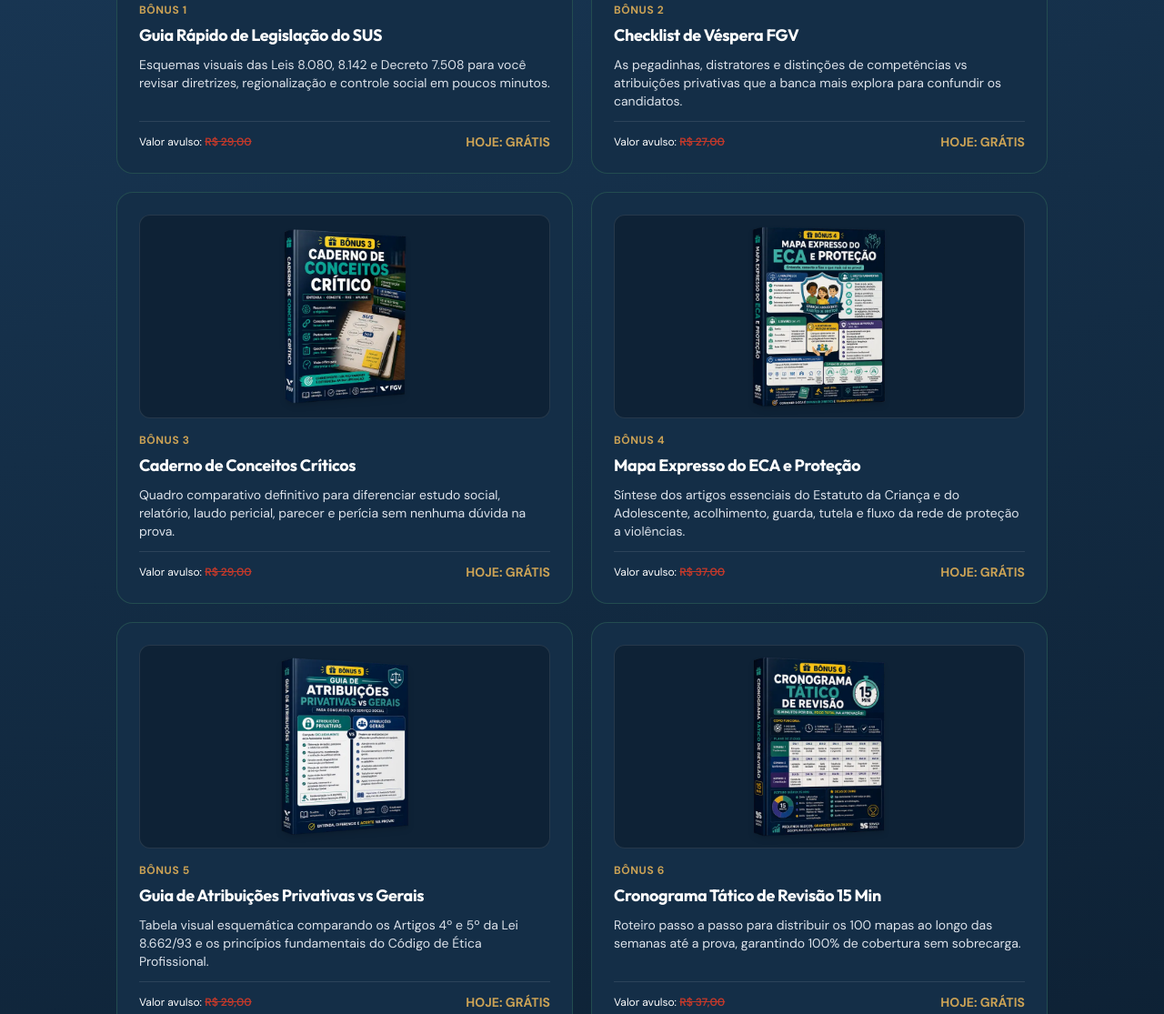
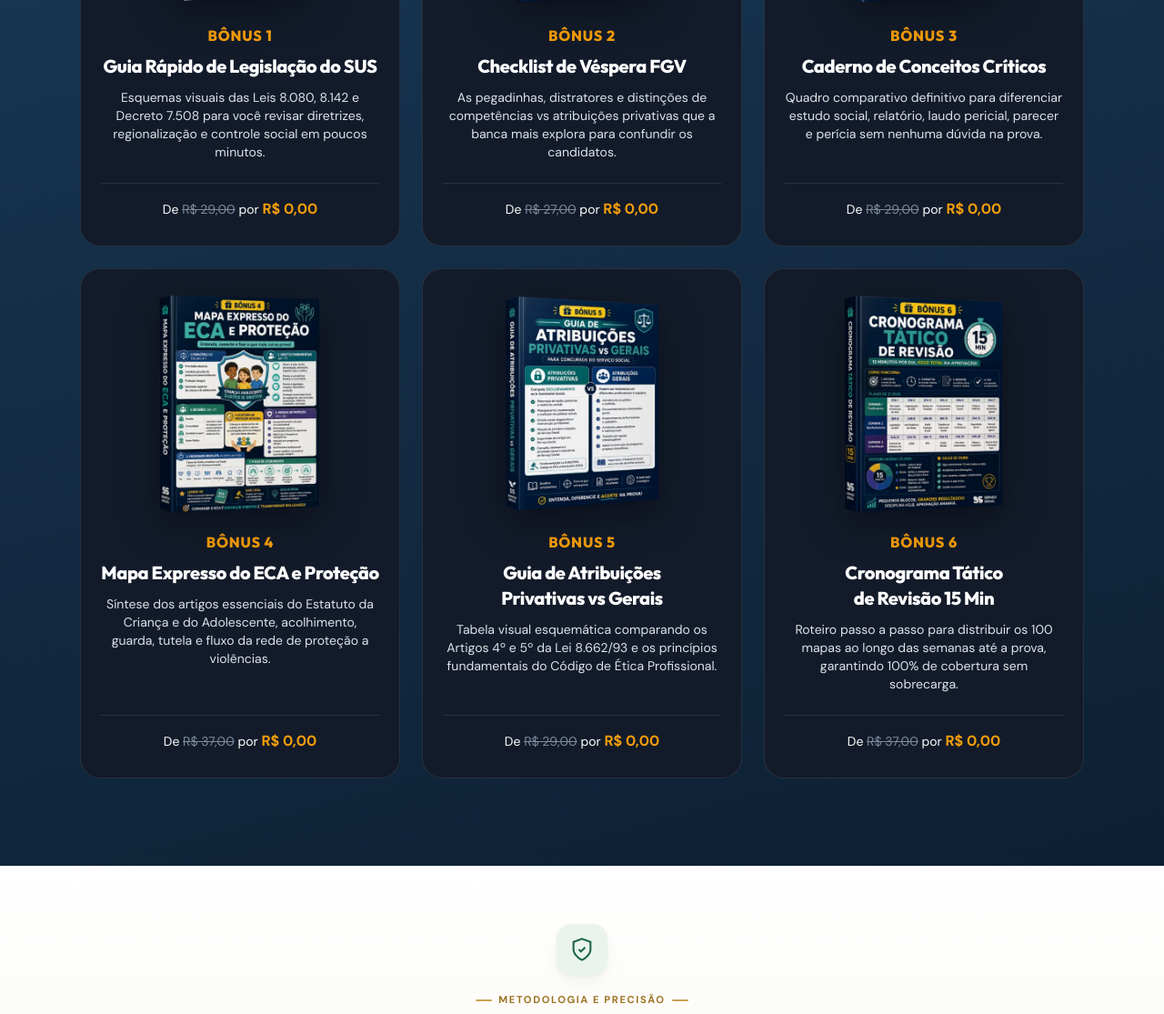
Before and after one commit to lostheus/pv-assistente-social, a plain HTML site: page index.html in a window 1280 px wide. Shown: the part 6119-7234 px from the top of the page at 91% size. Drawn offline with nearby package versions, Linux system fonts and the light colour scheme.

Commit message:
Design: Cards de bonus reformulados no layout centralizado escuro da referencia com capa flutuante e preco em destaque

```diff
--- a/index.html
+++ b/index.html
@@ -361,19 +361,23 @@
       padding: 0;
     }
 
-    /* ESTILOS DE OFERTA E BÔNUS (MODELADOS NA REFERÊNCIA) */
     .bonus-card-ref {
-      background: #142E47;
-      border: 1px solid rgba(79, 164, 107, 0.25);
-      border-radius: 18px;
-      padding: 24px;
+      background: #131B2A;
+      border: 1px solid rgba(255, 255, 255, 0.09);
+      border-radius: 22px;
+      padding: 28px 22px;
       transition: all .25s ease;
+      text-align: center;
+      display: flex;
+      flex-direction: column;
+      align-items: center;
+      justify-content: space-between;
     }
     .bonus-card-ref:hover {
-      transform: translateY(-3px);
-      border-color: rgba(203, 162, 85, 0.5);
-      box-shadow: 0 18px 40px -10px rgba(0, 0, 0, 0.35);
-      background: #173755;
+      transform: translateY(-4px);
+      border-color: rgba(245, 158, 11, 0.45);
+      box-shadow: 0 20px 45px -10px rgba(0, 0, 0, 0.5);
+      background: #172235;
     }
 
     .plan-card-ref {
@@ -936,124 +940,118 @@
         <div class="gold-rule"></div>
       </div>
 
-      <div class="grid md:grid-cols-2 gap-5 max-w-5xl mx-auto reveal">
+      <div class="grid md:grid-cols-2 lg:grid-cols-3 gap-6 max-w-6xl mx-auto reveal">
 
         <!-- Bônus 1 -->
-        <div class="bonus-card-ref flex flex-col justify-between">
-          <div class="h-48 sm:h-56 flex items-center justify-center p-3 bg-navy-900/80 rounded-xl border border-white/10 mb-4">
-            <img src="bonus/bonus-01.webp" alt="Bônus 1: Guia Rápido de Legislação do SUS" class="max-h-full max-w-full object-contain rounded drop-shadow-md" loading="lazy">
-          </div>
-          <div class="flex-1 flex flex-col justify-between">
+        <div class="bonus-card-ref">
+          <div class="h-52 sm:h-60 mb-5 flex items-center justify-center w-full">
+            <img src="bonus/bonus-01.webp" alt="Bônus 1: Guia Rápido de Legislação do SUS" class="max-h-full max-w-full object-contain drop-shadow-[0_12px_22px_rgba(0,0,0,0.4)]" loading="lazy">
+          </div>
+          <div class="w-full flex-1 flex flex-col justify-between items-center">
             <div>
-              <span class="text-gold-400 font-extrabold uppercase text-xs tracking-wider mb-1.5 block">BÔNUS 1</span>
-              <h3 class="text-white font-bold text-base sm:text-lg mb-2">Guia Rápido de Legislação do SUS</h3>
-              <p class="text-ink-200 text-xs sm:text-sm leading-relaxed mb-3">
+              <div class="text-[#F59E0B] font-extrabold text-sm sm:text-base uppercase tracking-wider mb-2 font-display">BÔNUS 1</div>
+              <h3 class="text-white font-extrabold text-lg sm:text-xl leading-snug mb-2.5">Guia Rápido de Legislação do SUS</h3>
+              <p class="text-ink-200 text-xs sm:text-sm leading-relaxed mb-6 font-normal">
                 Esquemas visuais das Leis 8.080, 8.142 e Decreto 7.508 para você revisar diretrizes, regionalização e controle social em poucos minutos.
               </p>
             </div>
-            <div class="text-xs text-ink-300 pt-3 border-t border-white/10 flex items-center justify-between mt-auto">
-              <span>Valor avulso: <del class="text-coral-500 font-semibold">R$ 29,00</del></span>
-              <span class="text-gold-400 font-bold text-sm">HOJE: GRÁTIS</span>
+            <div class="w-full pt-4 border-t border-white/10 text-xs sm:text-sm text-ink-300">
+              De <del class="line-through text-ink-400">R$ 29,00</del> por <strong class="text-[#F59E0B] font-extrabold text-sm sm:text-base">R$ 0,00</strong>
             </div>
           </div>
         </div>
 
         <!-- Bônus 2 -->
-        <div class="bonus-card-ref flex flex-col justify-between">
-          <div class="h-48 sm:h-56 flex items-center justify-center p-3 bg-navy-900/80 rounded-xl border border-white/10 mb-4">
-            <img src="bonus/bonus-02.webp" alt="Bônus 2: Checklist de Véspera FGV" class="max-h-full max-w-full object-contain rounded drop-shadow-md" loading="lazy">
-          </div>
-          <div class="flex-1 flex flex-col justify-between">
+        <div class="bonus-card-ref">
+          <div class="h-52 sm:h-60 mb-5 flex items-center justify-center w-full">
+            <img src="bonus/bonus-02.webp" alt="Bônus 2: Checklist de Véspera FGV" class="max-h-full max-w-full object-contain drop-shadow-[0_12px_22px_rgba(0,0,0,0.4)]" loading="lazy">
+          </div>
+          <div class="w-full flex-1 flex flex-col justify-between items-center">
             <div>
-              <span class="text-gold-400 font-extrabold uppercase text-xs tracking-wider mb-1.5 block">BÔNUS 2</span>
-              <h3 class="text-white font-bold text-base sm:text-lg mb-2">Checklist de Véspera FGV</h3>
-              <p class="text-ink-200 text-xs sm:text-sm leading-relaxed mb-3">
+              <div class="text-[#F59E0B] font-extrabold text-sm sm:text-base uppercase tracking-wider mb-2 font-display">BÔNUS 2</div>
+              <h3 class="text-white font-extrabold text-lg sm:text-xl leading-snug mb-2.5">Checklist de Véspera FGV</h3>
+              <p class="text-ink-200 text-xs sm:text-sm leading-relaxed mb-6 font-normal">
                 As pegadinhas, distratores e distinções de competências vs atribuições privativas que a banca mais explora para confundir os candidatos.
               </p>
             </div>
-            <div class="text-xs text-ink-300 pt-3 border-t border-white/10 flex items-center justify-between mt-auto">
-              <span>Valor avulso: <del class="text-coral-500 font-semibold">R$ 27,00</del></span>
-              <span class="text-gold-400 font-bold text-sm">HOJE: GRÁTIS</span>
+            <div class="w-full pt-4 border-t border-white/10 text-xs sm:text-sm text-ink-300">
+              De <del class="line-through text-ink-400">R$ 27,00</del> por <strong class="text-[#F59E0B] font-extrabold text-sm sm:text-base">R$ 0,00</strong>
             </div>
           </div>
         </div>
 
         <!-- Bônus 3 -->
-        <div class="bonus-card-ref flex flex-col justify-between">
-          <div class="h-48 sm:h-56 flex items-center justify-center p-3 bg-navy-900/80 rounded-xl border border-white/10 mb-4">
-            <img src="bonus/bonus-03.webp" alt="Bônus 3: Caderno de Conceitos Críticos" class="max-h-full max-w-full object-contain rounded drop-shadow-md" loading="lazy">
-          </div>
-          <div class="flex-1 flex flex-col justify-between">
+        <div class="bonus-card-ref">
+          <div class="h-52 sm:h-60 mb-5 flex items-center justify-center w-full">
+            <img src="bonus/bonus-03.webp" alt="Bônus 3: Caderno de Conceitos Críticos" class="max-h-full max-w-full object-contain drop-shadow-[0_12px_22px_rgba(0,0,0,0.4)]" loading="lazy">
+          </div>
+          <div class="w-full flex-1 flex flex-col justify-between items-center">
             <div>
-              <span class="text-gold-400 font-extrabold uppercase text-xs tracking-wider mb-1.5 block">BÔNUS 3</span>
-              <h3 class="text-white font-bold text-base sm:text-lg mb-2">Caderno de Conceitos Críticos</h3>
-              <p class="text-ink-200 text-xs sm:text-sm leading-relaxed mb-3">
+              <div class="text-[#F59E0B] font-extrabold text-sm sm:text-base uppercase tracking-wider mb-2 font-display">BÔNUS 3</div>
+              <h3 class="text-white font-extrabold text-lg sm:text-xl leading-snug mb-2.5">Caderno de Conceitos Críticos</h3>
+              <p class="text-ink-200 text-xs sm:text-sm leading-relaxed mb-6 font-normal">
                 Quadro comparativo definitivo para diferenciar estudo social, relatório, laudo pericial, parecer e perícia sem nenhuma dúvida na prova.
               </p>
             </div>
-            <div class="text-xs text-ink-300 pt-3 border-t border-white/10 flex items-center justify-between mt-auto">
-              <span>Valor avulso: <del class="text-coral-500 font-semibold">R$ 29,00</del></span>
-              <span class="text-gold-400 font-bold text-sm">HOJE: GRÁTIS</span>
+            <div class="w-full pt-4 border-t border-white/10 text-xs sm:text-sm text-ink-300">
+              De <del class="line-through text-ink-400">R$ 29,00</del> por <strong class="text-[#F59E0B] font-extrabold text-sm sm:text-base">R$ 0,00</strong>
             </div>
           </div>
         </div>
 
         <!-- Bônus 4 -->
-        <div class="bonus-card-ref flex flex-col justify-between">
-          <div class="h-48 sm:h-56 flex items-center justify-center p-3 bg-navy-900/80 rounded-xl border border-white/10 mb-4">
-            <img src="bonus/bonus-04.webp" alt="Bônus 4: Mapa Expresso do ECA e Medidas de Proteção" class="max-h-full max-w-full object-contain rounded drop-shadow-md" loading="lazy">
-          </div>
-          <div class="flex-1 flex flex-col justify-between">
+        <div class="bonus-card-ref">
+          <div class="h-52 sm:h-60 mb-5 flex items-center justify-center w-full">
+            <img src="bonus/bonus-04.webp" alt="Bônus 4: Mapa Expresso do ECA e Medidas de Proteção" class="max-h-full max-w-full object-contain drop-shadow-[0_12px_22px_rgba(0,0,0,0.4)]" loading="lazy">
+          </div>
+          <div class="w-full flex-1 flex flex-col justify-between items-center">
             <div>
-              <span class="text-gold-400 font-extrabold uppercase text-xs tracking-wider mb-1.5 block">BÔNUS 4</span>
-              <h3 class="text-white font-bold text-base sm:text-lg mb-2">Mapa Expresso do ECA e Proteção</h3>
-              <p class="text-ink-200 text-xs sm:text-sm leading-relaxed mb-3">
+              <div class="text-[#F59E0B] font-extrabold text-sm sm:text-base uppercase tracking-wider mb-2 font-display">BÔNUS 4</div>
+              <h3 class="text-white font-extrabold text-lg sm:text-xl leading-snug mb-2.5">Mapa Expresso do ECA e Proteção</h3>
+              <p class="text-ink-200 text-xs sm:text-sm leading-relaxed mb-6 font-normal">
                 Síntese dos artigos essenciais do Estatuto da Criança e do Adolescente, acolhimento, guarda, tutela e fluxo da rede de proteção a violências.
               </p>
             </div>
-            <div class="text-xs text-ink-300 pt-3 border-t border-white/10 flex items-center justify-between mt-auto">
-              <span>Valor avulso: <del class="text-coral-500 font-semibold">R$ 37,00</del></span>
-              <span class="text-gold-400 font-bold text-sm">HOJE: GRÁTIS</span>
+            <div class="w-full pt-4 border-t border-white/10 text-xs sm:text-sm text-ink-300">
+              De <del class="line-through text-ink-400">R$ 37,00</del> por <strong class="text-[#F59E0B] font-extrabold text-sm sm:text-base">R$ 0,00</strong>
             </div>
           </div>
         </div>
 
         <!-- Bônus 5 -->
-        <div class="bonus-card-ref flex flex-col justify-between">
-          <div class="h-48 sm:h-56 flex items-center justify-center p-3 bg-navy-900/80 rounded-xl border border-white/10 mb-4">
-            <img src="bonus/bonus-05.webp" alt="Bônus 5: Guia da Lei 8.662 e Código de Ética" class="max-h-full max-w-full object-contain rounded drop-shadow-md" loading="lazy">
-          </div>
-          <div class="flex-1 flex flex-col justify-between">
+        <div class="bonus-card-ref">
+          <div class="h-52 sm:h-60 mb-5 flex items-center justify-center w-full">
+            <img src="bonus/bonus-05.webp" alt="Bônus 5: Guia da Lei 8.662 e Código de Ética" class="max-h-full max-w-full object-contain drop-shadow-[0_12px_22px_rgba(0,0,0,0.4)]" loading="lazy">
+          </div>
+          <div class="w-full flex-1 flex flex-col justify-between items-center">
             <div>
-              <span class="text-gold-400 font-extrabold uppercase text-xs tracking-wider mb-1.5 block">BÔNUS 5</span>
-              <h3 class="text-white font-bold text-base sm:text-lg mb-2">Guia de Atribuições Privativas vs Gerais</h3>
-              <p class="text-ink-200 text-xs sm:text-sm leading-relaxed mb-3">
+              <div class="text-[#F59E0B] font-extrabold text-sm sm:text-base uppercase tracking-wider mb-2 font-display">BÔNUS 5</div>
+              <h3 class="text-white font-extrabold text-lg sm:text-xl leading-snug mb-2.5">Guia de Atribuições Privativas vs Gerais</h3>
+              <p class="text-ink-200 text-xs sm:text-sm leading-relaxed mb-6 font-normal">
                 Tabela visual esquemática comparando os Artigos 4º e 5º da Lei 8.662/93 e os princípios fundamentais do Código de Ética Profissional.
               </p>
             </div>
-            <div class="text-xs text-ink-300 pt-3 border-t border-white/10 flex items-center justify-between mt-auto">
-              <span>Valor avulso: <del class="text-coral-500 font-semibold">R$ 29,00</del></span>
-              <span class="text-gold-400 font-bold text-sm">HOJE: GRÁTIS</span>
+            <div class="w-full pt-4 border-t border-white/10 text-xs sm:text-sm text-ink-300">
+              De <del class="line-through text-ink-400">R$ 29,00</del> por <strong class="text-[#F59E0B] font-extrabold text-sm sm:text-base">R$ 0,00</strong>
             </div>
           </div>
         </div>
 
         <!-- Bônus 6 -->
-        <div class="bonus-card-ref flex flex-col justify-between">
-          <div class="h-48 sm:h-56 flex items-center justify-center p-3 bg-navy-900/80 rounded-xl border border-white/10 mb-4">
-            <img src="bonus/bonus-06.webp" alt="Bônus 6: Cronograma Tático de Revisão" class="max-h-full max-w-full object-contain rounded drop-shadow-md" loading="lazy">
-          </div>
-          <div class="flex-1 flex flex-col justify-between">
+        <div class="bonus-card-ref">
+          <div class="h-52 sm:h-60 mb-5 flex items-center justify-center w-full">
+            <img src="bonus/bonus-06.webp" alt="Bônus 6: Cronograma Tático de Revisão" class="max-h-full max-w-full object-contain drop-shadow-[0_12px_22px_rgba(0,0,0,0.4)]" loading="lazy">
+          </div>
+          <div class="w-full flex-1 flex flex-col justify-between items-center">
             <div>
-              <span class="text-gold-400 font-extrabold uppercase text-xs tracking-wider mb-1.5 block">BÔNUS 6</span>
-              <h3 class="text-white font-bold text-base sm:text-lg mb-2">Cronograma Tático de Revisão 15 Min</h3>
-              <p class="text-ink-200 text-xs sm:text-sm leading-relaxed mb-3">
+              <div class="text-[#F59E0B] font-extrabold text-sm sm:text-base uppercase tracking-wider mb-2 font-display">BÔNUS 6</div>
+              <h3 class="text-white font-extrabold text-lg sm:text-xl leading-snug mb-2.5">Cronograma Tático de Revisão 15 Min</h3>
+              <p class="text-ink-200 text-xs sm:text-sm leading-relaxed mb-6 font-normal">
                 Roteiro passo a passo para distribuir os 100 mapas ao longo das semanas até a prova, garantindo 100% de cobertura sem sobrecarga.
               </p>
             </div>
-            <div class="text-xs text-ink-300 pt-3 border-t border-white/10 flex items-center justify-between mt-auto">
-              <span>Valor avulso: <del class="text-coral-500 font-semibold">R$ 37,00</del></span>
-              <span class="text-gold-400 font-bold text-sm">HOJE: GRÁTIS</span>
+            <div class="w-full pt-4 border-t border-white/10 text-xs sm:text-sm text-ink-300">
+              De <del class="line-through text-ink-400">R$ 37,00</del> por <strong class="text-[#F59E0B] font-extrabold text-sm sm:text-base">R$ 0,00</strong>
             </div>
           </div>
         </div>
```
